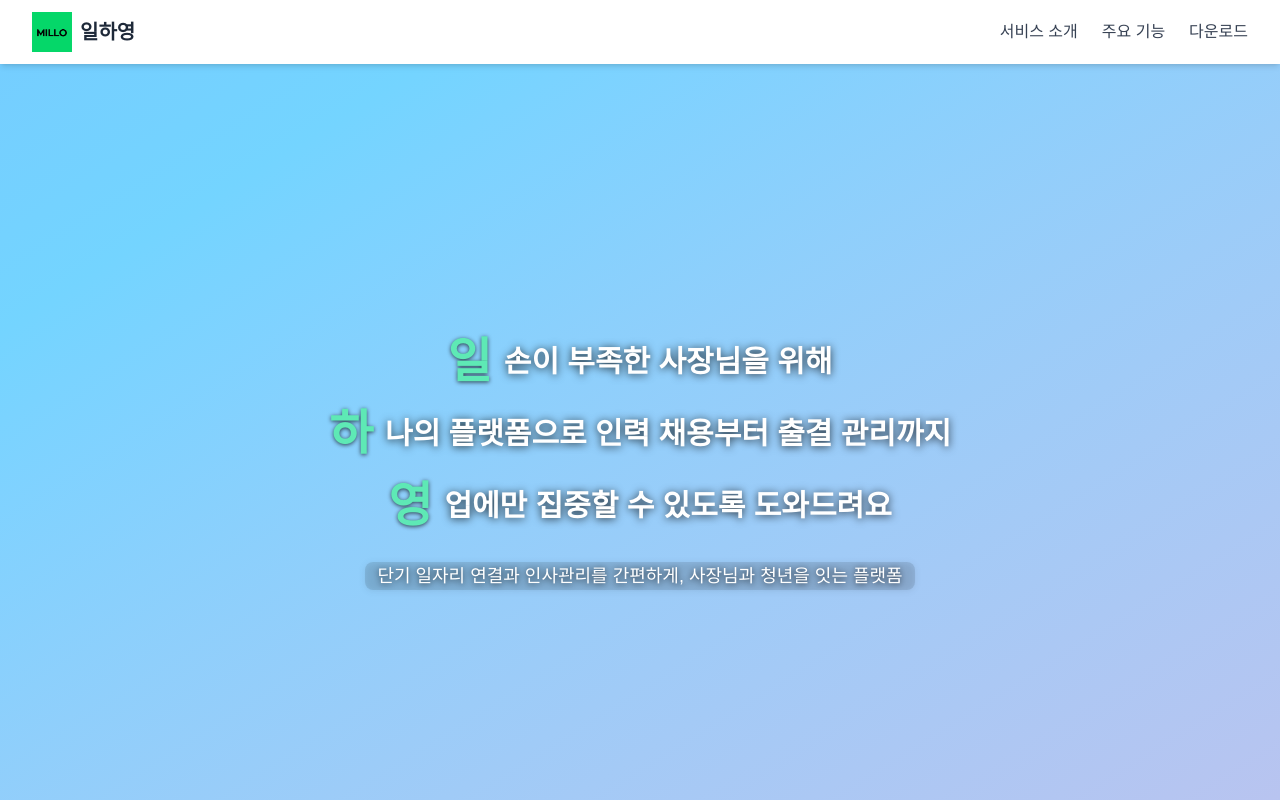
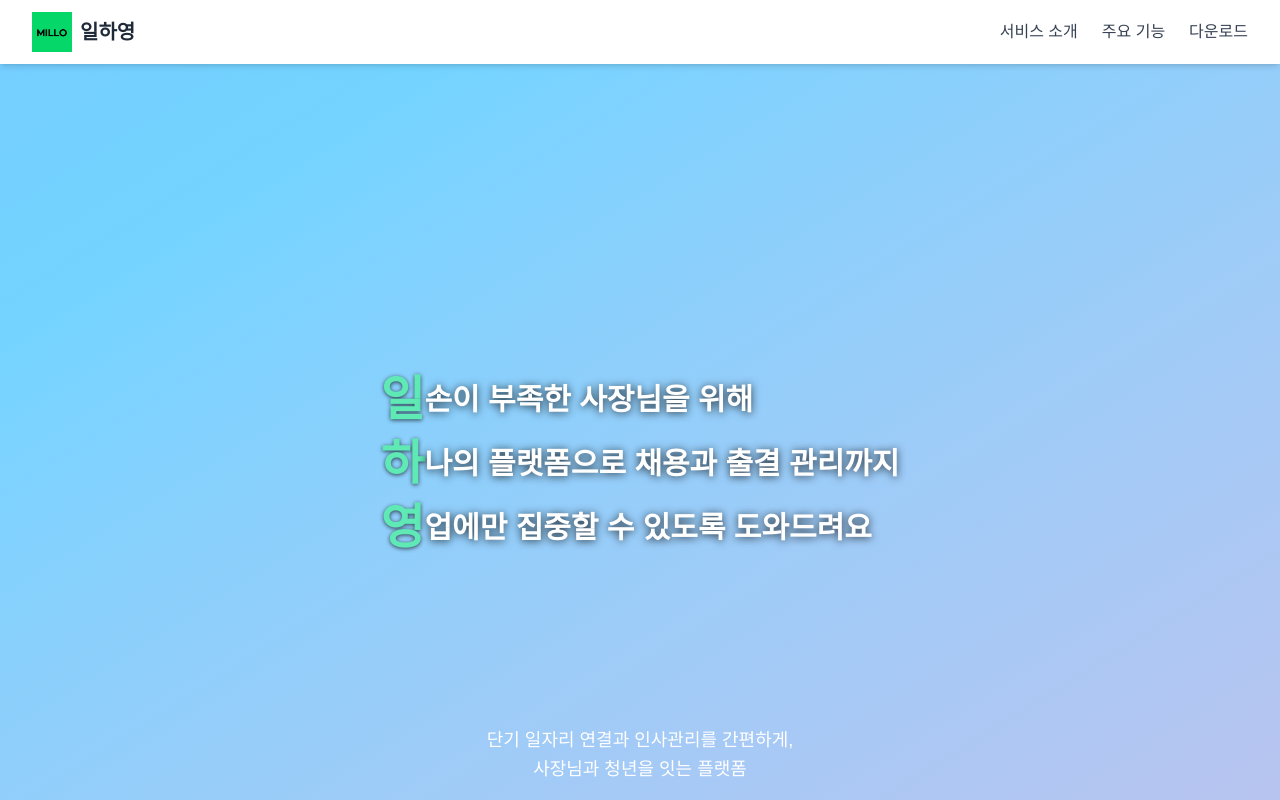
Before and after one commit to Leegiyeon/ilhayoung-web, a Next.js app: page / in a window 1280 px wide. Shown: the top 800 px of the page. Built offline with nearby package versions, Linux system fonts and the light colour scheme.

Commit message:
feat: 소개 인트로 배너 디자인, 문구 변경

```diff
--- a/src/app/globals.css
+++ b/src/app/globals.css
@@ -31,9 +31,11 @@
     0% {
       background-position: 0% 50%;
     }
+
     50% {
       background-position: 100% 50%;
     }
+
     100% {
       background-position: 0% 50%;
     }
@@ -45,6 +47,22 @@
   }
 }
 
+@keyframes fadeSlideUp {
+  0% {
+    opacity: 0;
+    transform: translateY(20px);
+  }
+
+  100% {
+    opacity: 1;
+    transform: translateY(0);
+  }
+}
+
+.animate-fade-slide-up {
+  animation: fadeSlideUp 0.8s ease-out forwards;
+}
+
 body {
   background: var(--background);
   color: var(--foreground);
--- a/src/sections/IntroSection.tsx
+++ b/src/sections/IntroSection.tsx
@@ -4,21 +4,21 @@ import { useEffect, useState } from 'react';
 
 export default function IntroSection() {
   const [showLine, setShowLine] = useState([false, false, false]);
-  const [showDescription, setShowDescription] = useState(false);
+  const [showDesc, setShowDesc] = useState(false);
 
   useEffect(() => {
     const timers = [
       setTimeout(() => setShowLine([true, false, false]), 300),
       setTimeout(() => setShowLine([true, true, false]), 900),
       setTimeout(() => setShowLine([true, true, true]), 1500),
-      setTimeout(() => setShowDescription(true), 2200), // 마지막 삼행시 이후 설명 문구 등장
+      setTimeout(() => setShowDesc(true), 2300),
     ];
     return () => timers.forEach(clearTimeout);
   }, []);
 
   const lines = [
     { head: '일', text: '손이 부족한 사장님을 위해' },
-    { head: '하', text: '나의 플랫폼으로 인력 채용부터 출결 관리까지' },
+    { head: '하', text: '나의 플랫폼으로 채용과 출결 관리까지' },
     { head: '영', text: '업에만 집중할 수 있도록 도와드려요' },
   ];
 
@@ -31,36 +31,38 @@ export default function IntroSection() {
       <div className="absolute inset-0 z-0 animate-gradient bg-gradient-to-br from-indigo-400 via-sky-300 to-pink-300" />
 
       {/* 텍스트 콘텐츠 */}
-      <div className="relative z-10 px-6 max-w-3xl">
-        <div className="space-y-6">
+      <div className="relative z-10 px-6 max-w-3xl w-full flex flex-col items-center">
+        <div className="space-y-4">
           {lines.map(({ head, text }, idx) => (
             <div
               key={idx}
-              className={`text-xl sm:text-3xl font-semibold flex justify-center items-center transition-opacity duration-700 ease-in-out ${
-                showLine[idx] ? 'opacity-100 translate-y-0' : 'opacity-0 translate-y-4'
-              }`}
+              className={`text-xl sm:text-3xl font-semibold flex items-center justify-start transition-all duration-700 ease-in-out ${showLine[idx] ? 'opacity-100 translate-y-0' : 'opacity-0 translate-y-4'
+                }`}
             >
-              <span className="text-4xl sm:text-5xl font-extrabold text-emerald-300 drop-shadow-[0_1px_2px_rgba(0,0,0,0.7)] mr-3">
-                {head}
-              </span>
-              <span className="text-white drop-shadow-[0_1.5px_4px_rgba(0,0,0,0.8)]">
-                {text}
-              </span>
+              <div className="flex items-center">
+                <span className="w-6 sm:w-8 text-4xl sm:text-5xl font-extrabold text-emerald-300 drop-shadow-[0_1px_2px_rgba(0,0,0,0.7)] mr-3 text-left">
+                  {head}
+                </span>
+                <span className="text-white text-left drop-shadow-[0_1.5px_4px_rgba(0,0,0,0.8)]">
+                  {text}
+                </span>
+              </div>
             </div>
           ))}
-
-          {/* 플랫폼 설명 문구 (지연 등장) */}
-          <p
-            className={`mt-8 text-base sm:text-lg text-white font-medium drop-shadow-[0_1px_3px_rgba(0,0,0,0.8)] transition-opacity duration-700 ease-in-out ${
-              showDescription ? 'opacity-100 translate-y-0' : 'opacity-0 translate-y-4'
-            }`}
-          >
-            <span className="bg-black/10 px-3 py-1 rounded-lg">
-              단기 일자리 연결과 인사관리를 간편하게, 사장님과 청년을 잇는 플랫폼
-            </span>
-          </p>
         </div>
       </div>
+
+      {/* 플랫폼 설명 문구: 위치 고정 */}
+      {showDesc && (
+        <p
+          className="absolute bottom-16 sm:bottom-20 left-1/2 transform -translate-x-1/2
+               text-sm sm:text-lg text-white font-medium text-center leading-relaxed
+               px-4 animate-fade-slide-up"
+        >
+          단기 일자리 연결과 인사관리를 간편하게,<br />
+          사장님과 청년을 잇는 플랫폼
+        </p>
+      )}
     </section>
   );
 }
```
